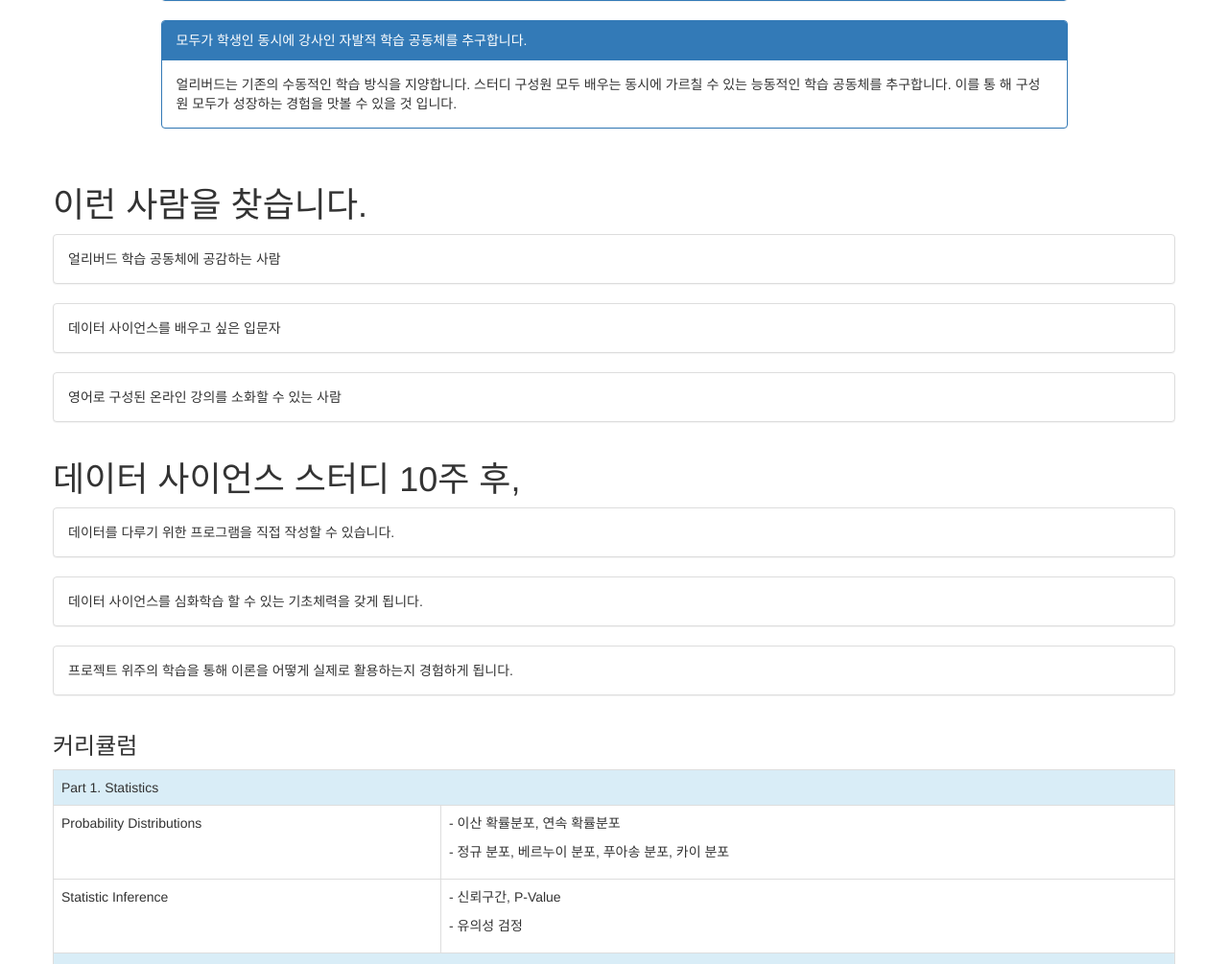
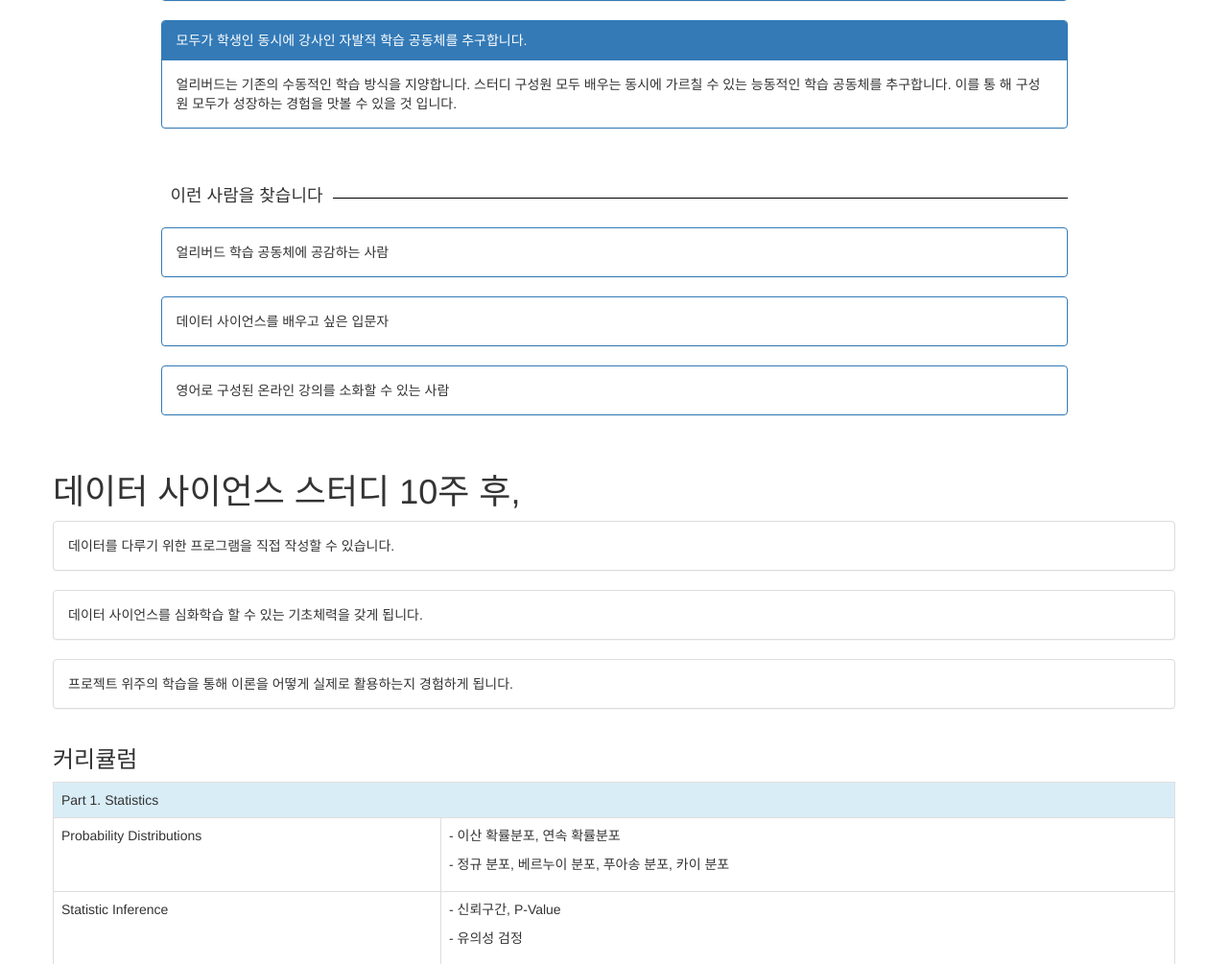
Before and after one commit to joshuakimDwan/earlybird_landing, a Django app: page / in a window 1280 px wide. Shown: the part 367-1372 px from the top of the page at 96% size. Run offline with Django 3.2, Linux system fonts and the light colour scheme; some libraries are stand-ins or nearby versions; some web fonts are replaced.

Commit message:
Create req-box

```diff
--- a/home/templates/home/requirements.html
+++ b/home/templates/home/requirements.html
@@ -1,16 +1,36 @@
-<div class="container">
+<style>
+  #req-box h4 {
+     width: 100%;
+     border-bottom: 1px solid #000;
+     line-height: 0.1em;
+     margin: 30px 0;
+  }
+
+  #req-box h4 span {
+      background:#fff;
+      padding: 10px;
+  }
+
+</style>
+
+<div id="req-box" class="container">
   <div class="row">
-    <h1>이런 사람을 찾습니다.</h1>
+    <div class="col-md-10 col-md-offset-1">
+      <h4><span>이런 사람을 찾습니다</span></h4>
+    </div>
   </div>
   <div class="row">
-    <div class="panel panel-default">
-      <div class="panel-body">얼리버드 학습 공동체에 공감하는 사람</div>
-    </div>
-    <div class="panel panel-default">
-      <div class="panel-body">데이터 사이언스를 배우고 싶은 입문자</div>
-    </div>
-    <div class="panel panel-default">
-      <div class="panel-body">영어로 구성된 온라인 강의를 소화할 수 있는 사람</div>
+    <div class="col-md-10 col-md-offset-1">
+      <div class="panel panel-primary">
+        <div class="panel-body">얼리버드 학습 공동체에 공감하는 사람</div>
+      </div>
+      <div class="panel panel-primary">
+        <div class="panel-body">데이터 사이언스를 배우고 싶은 입문자</div>
+      </div>
+      <div class="panel panel-primary">
+        <div class="panel-body">영어로 구성된 온라인 강의를 소화할 수 있는 사람</div>
+      </div>
     </div>
   </div>
+  <br>
 </div>
```
